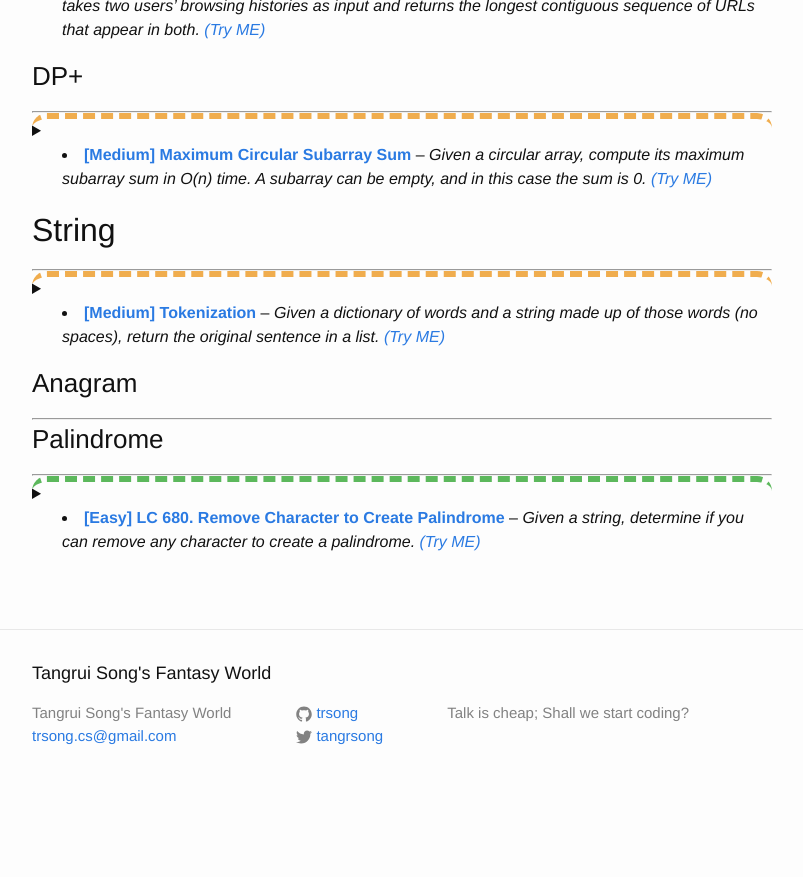
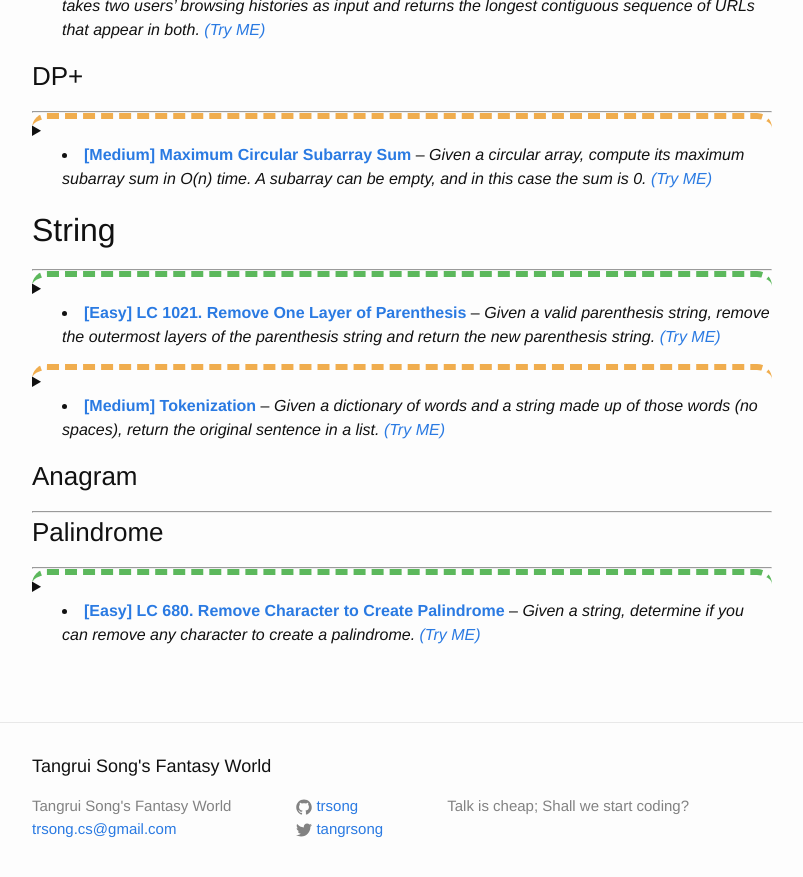
Before and after one commit to trsong/trsong.github.io, a Jekyll site: the page built from _posts/2019-04-01-DailyQuestionsByCategory.md, in a window 1280 px wide and 900 px high, scrolled down 9792 px. Shown: the top 877 px of the window, without its empty margins (238-1041 px from the left). Built offline with Jekyll 4.4.1, drawn with Linux system fonts in a browser that asks for light colours; before the commit the page ends 10599 px from its top, so only the background shows below that.

Commit message:
Add previous question to category

````diff
--- a/_posts/2019-04-01-DailyQuestionsByCategory.md
+++ b/_posts/2019-04-01-DailyQuestionsByCategory.md
@@ -1772,6 +1772,42 @@ Explanation: we choose the numbers 5 and 1.
 ## String
 ---
 
+
+<details>
+<summary class="lc_e">
+
+- [**\[Easy\] LC 1021. Remove One Layer of Parenthesis**](https://trsong.github.io/python/java/2020/08/02/DailyQuestionsAug/#aug-12-2020-lc-1021-easy-remove-one-layer-of-parenthesis) -- *Given a valid parenthesis string, remove the outermost layers of the parenthesis string and return the new parenthesis string.* [*\(Try ME\)*](https://repl.it/@trsong/Remove-One-Layer-of-Parenthesis-1)
+
+</summary>
+<div>
+
+**Question:** Given a valid parenthesis string (with only '(' and ')', an open parenthesis will always end with a close parenthesis, and a close parenthesis will never start first), remove the outermost layers of the parenthesis string and return the new parenthesis string.
+
+If the string has multiple outer layer parenthesis (ie (())()), remove all outer layers and construct the new string. So in the example, the string can be broken down into (()) + (). By removing both components outer layer we are left with () + '' which is simply (), thus the answer for that input would be ().
+
+**Example 1:**
+```py
+Input: '(())()'
+Output: '()'
+```
+
+**Example 2:**
+```py
+Input: '(()())'
+Output: '()()'
+```
+
+**Example 3:**
+```py
+Input: '()()()'
+Output: ''
+```
+
+
+</div>
+</details>
+
+
 <details>
 <summary class="lc_m">
 
````
